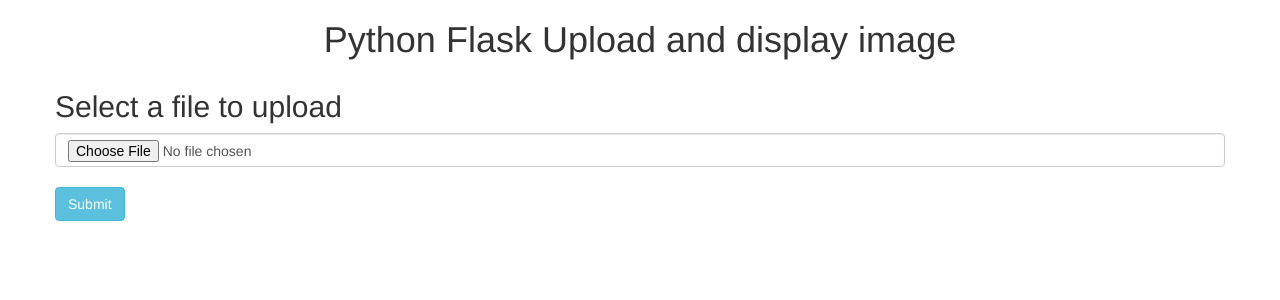
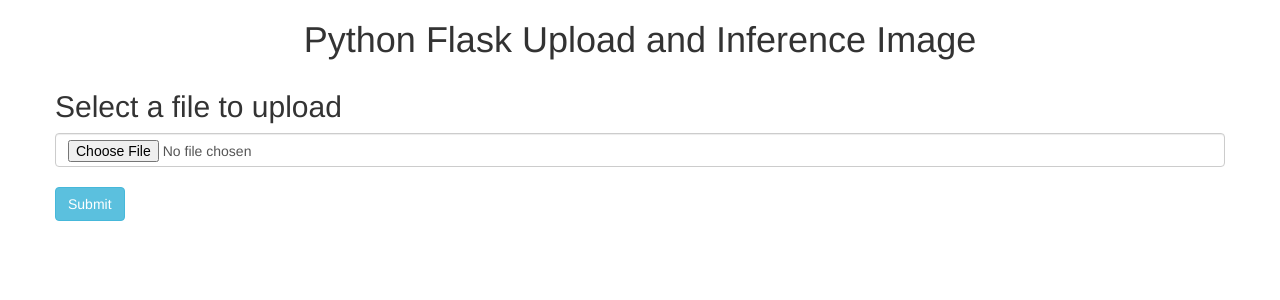
Before and after one commit to sunmoon-capstone-sw1/gyeongmin, a Flask app: page / in a window 1280 px wide. Shown: the top 300 px of the page. Run offline with Flask 2, Linux system fonts and the light colour scheme; some libraries are stand-ins or nearby versions.

Commit message:
edit flask directory path

```diff
--- a/flask_inference_img/main.py
+++ b/flask_inference_img/main.py
@@ -6,7 +6,7 @@
 
 app = Flask(__name__)
 
-FLASK_FOLDER = 'C:/Users/2019A00298/Desktop/flask_upload_img/'
+FLASK_FOLDER = 'C:/Users/2019A00298/Desktop/gyeongmin/flask_inference_img/'
 UPLOAD_FOLDER = 'static/uploads/'
 IMG_PATH = ""
 MODEL_NAME = "mobilenet_money_detection"
--- a/flask_inference_img/templates/index.html
+++ b/flask_inference_img/templates/index.html
@@ -1,11 +1,11 @@
 <html>
 <head>
-<title>Python Flask Upload and display image</title>
+<title>Python Flask Upload and Inference Image</title>
 <link rel="stylesheet" href="https://maxcdn.bootstrapcdn.com/bootstrap/3.3.6/css/bootstrap.min.css" />
 <script src="https://ajax.googleapis.com/ajax/libs/jquery/3.1.0/jquery.min.js"></script>
 </head>
 <body>
-<p><h1 align="center">Python Flask Upload and display image</h1></p>
+<p><h1 align="center">Python Flask Upload and Inference Image</h1></p>
 <div class="container">
 <div class="row">
     <h2>Select a file to upload</h2>
@@ -37,7 +37,7 @@
     </form>
     <p>
         {% if answer %}
-        <h1 align="center">>>> Result of prediction is {{ answer }}</h1>
+        <h2 align="center">>>> Result of prediction is {{ answer }}</h2>
         {% endif %}
     </p>
 </div>
```
Also changed, not shown: flask_inference_img/call_refactored_image_client.py (deleted, +0 -7 lines), flask_inference_img/static/uploads/003.jpg (added), flask_inference_img/static/uploads/05.jpg (added), flask_inference_img/static/uploads/1.jpg (added).
